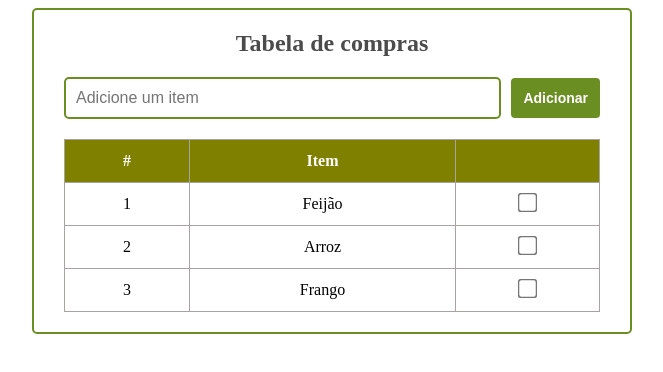
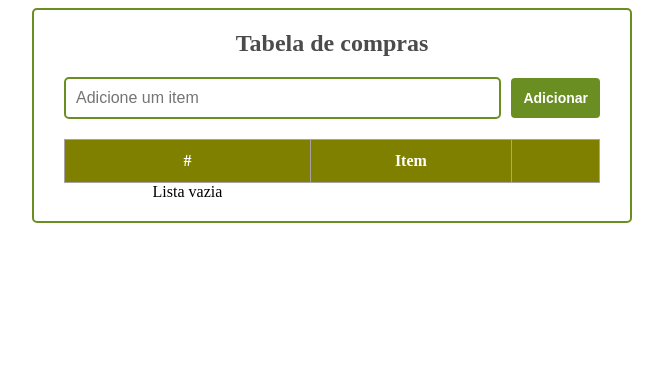
Before and after one commit to Fabio815/Conceitos-Angular, an Angular app: page / in a window 1280 px wide. Shown: the top 372 px of the page, without its empty margins (308-971 px from the left). Built offline with nearby package versions, Linux system fonts and the light colour scheme.

Commit message:
Criei uma classe de item com seus atributos e adicionei esses itens uma lista, exibindo-os com um for

```diff
--- /dev/null
+++ b/src/app/lista-compras/item.ts
@@ -0,0 +1,5 @@
+export class Item {
+    id?: number;
+    nome?: string;
+    comprado: boolean = false;
+}
--- a/src/app/lista-compras/lista-compras.component.html
+++ b/src/app/lista-compras/lista-compras.component.html
@@ -15,21 +15,17 @@
                 </tr>
             </thead>
             <tbody>
-                <tr>
-                    <td>1</td>
-                    <td>Feijão</td>
-                    <td><input type="checkbox" /></td>
-                </tr>
-                <tr>
-                    <td>2</td>
-                    <td>Arroz</td>
-                    <td><input type="checkbox" /></td>
-                </tr>
-                <tr>
-                    <td>3</td>
-                    <td>Frango</td>
-                    <td><input type="checkbox" /></td>
-                </tr>
+                @for (elemento of itens; track elemento.id) {
+                    <tr>
+                        <td>{{ elemento.id }}</td>
+                        <td>{{ elemento.nome }}</td>
+                        <td><input type="checkbox"></td>
+                    </tr>
+                } @empty {
+                    <tr id="lista-vazia" colapse="3">
+                        Lista vazia
+                    </tr>
+                }
             </tbody>
         </table>
     </div>
--- a/src/app/lista-compras/lista-compras.component.scss
+++ b/src/app/lista-compras/lista-compras.component.scss
@@ -82,3 +82,7 @@ input[type ="checkbox"] {
     transform: scale(1.5);
     cursor: pointer;
 }
+
+#lista-vazia {
+    margin-top: 10px;
+}
--- a/src/app/lista-compras/lista-compras.component.ts
+++ b/src/app/lista-compras/lista-compras.component.ts
@@ -1,17 +1,27 @@
 import { Component } from '@angular/core';
 import { FormsModule } from '@angular/forms';
+import { Item } from './item';
+import { CommonModule } from '@angular/common';
 
 
 @Component({
   selector: 'app-lista-compras',
-  imports: [FormsModule],
+  imports: [FormsModule, CommonModule],
   templateUrl: './lista-compras.component.html',
   styleUrl: './lista-compras.component.scss'
 })
 export class ListaComprasComponent {
   item: string = '';
+  itens: Item[] = [];
 
   adicionarItem() {
-    console.log("Item recebido", this.item);
+    let item = new Item();
+    item.id = this.itens.length + 1;
+    item.nome = this.item;
+
+    this.itens.push(item);
+    console.table(this.itens);
+
+    this.item = '';
   }
 }
```
